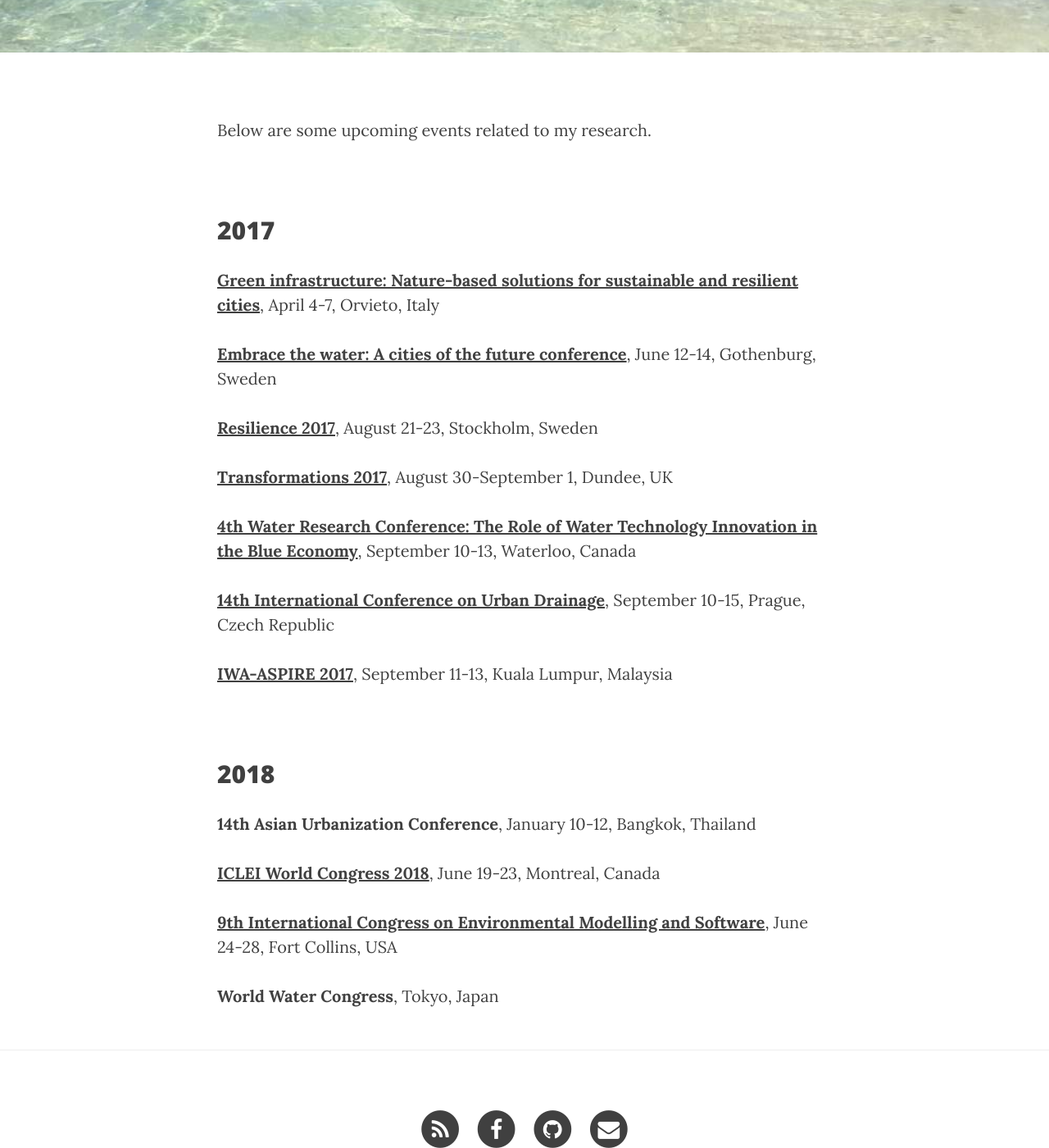
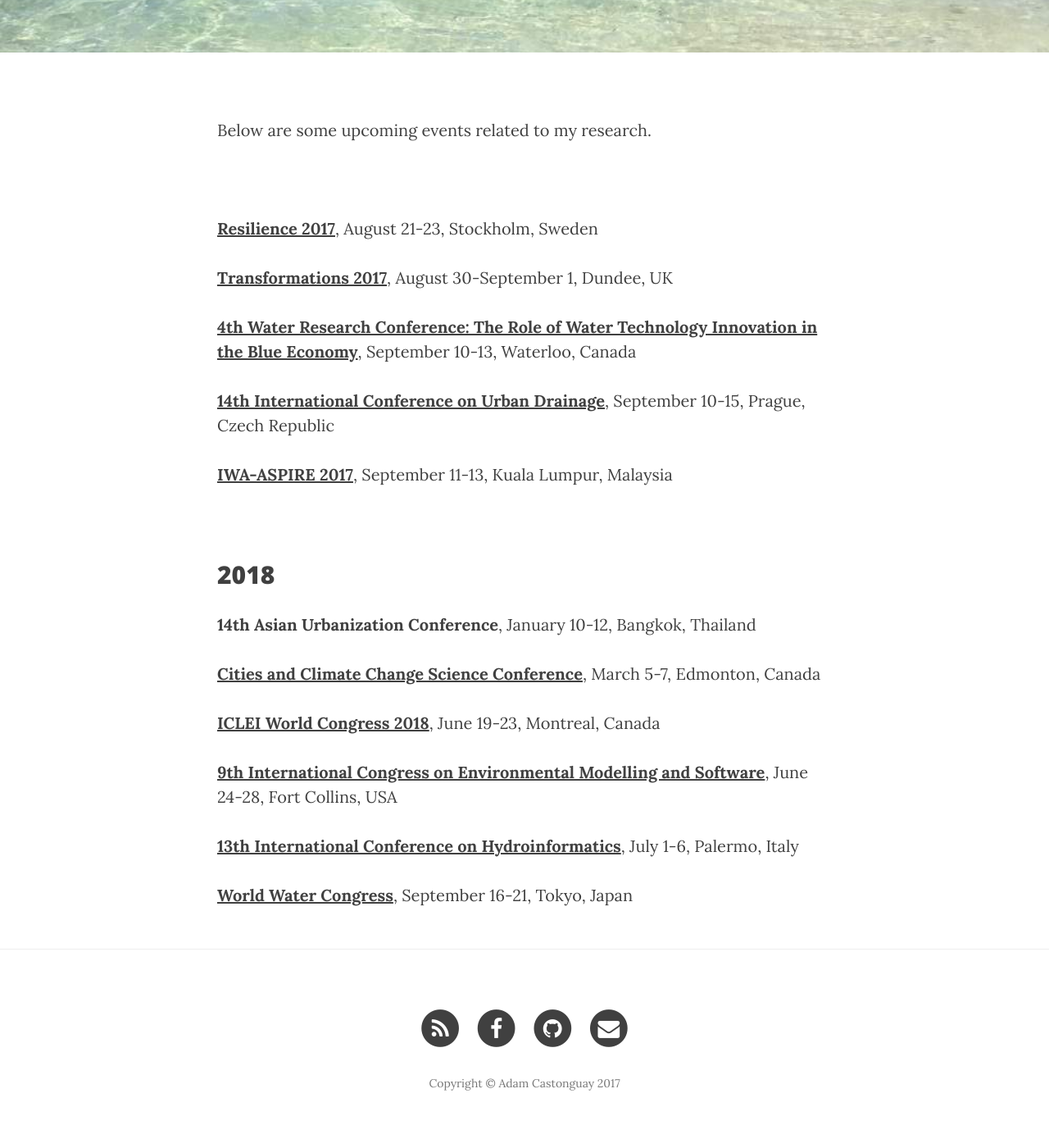
Before and after one commit to accastonguay/previous_website, a Jekyll site: the page built from related_events/index.md, in a window 1280 px wide and 1400 px high, scrolled down 358 px. Shown: the whole window at 82% size. Built offline with Jekyll 4.4.1, drawn with Linux system fonts in a browser that asks for light colours; nearby versions of some CDN libraries.

Commit message:
Change events, cv

```diff
--- a/404.html
+++ b/404.html
@@ -6,9 +6,9 @@
     <meta charset="utf-8">
     <meta http-equiv="X-UA-Compatible" content="IE=edge">
     <meta name="viewport" content="width=device-width, initial-scale=1">
-    <meta name="description" content="Online Territory of Shikher Verma">
+    <meta name="description" content="Online Territory of Adam Castonguay">
 
-    <title>My Territory</title>
+    <title>Page not found</title>
 
     <link rel="canonical" href="/">
 
--- a/related_events/index.md
+++ b/related_events/index.md
@@ -19,13 +19,13 @@
 
 **[Urban Transitions Global Summit](http://www.urbantransitionsconference.com/)**, September 5-9, Shanghai, China
 
-**[World Water Congress](http://www.iwa-network.org/event/world-water-congress-exhibition-2016/)**, October 9-14, Brisbane, Australia  -->
+**[World Water Congress](http://www.iwa-network.org/event/world-water-congress-exhibition-2016/)**, October 9-14, Brisbane, Australia
 
 ## 2017
 
 **[Green infrastructure: Nature-based solutions for sustainable and resilient cities](http://www.greeninurbs.com/finalconference/)**, April 4-7, Orvieto, Italy
 
-**[Embrace the water: A cities of the future conference](http://www.embracethewater2017.com/)**, June 12-14, Gothenburg, Sweden
+**[Embrace the water: A cities of the future conference](http://www.embracethewater2017.com/)**, June 12-14, Gothenburg, Sweden -->
 
 **[Resilience 2017](http://resilience2017.org/)**, August 21-23, Stockholm, Sweden
 
@@ -43,8 +43,12 @@
 
 **14th Asian Urbanization Conference**, January 10-12, Bangkok, Thailand
 
+**[Cities and Climate Change Science Conference](http://citiesipcc.org/)**, March 5-7, Edmonton, Canada
+
 **[ICLEI World Congress 2018](http://www.iclei.org/details/article/iclei-world-congress-2018.html)**, June 19-23, Montreal, Canada
 
 **[9th International Congress on Environmental Modelling and Software](http://iemss2018.engr.colostate.edu/)**, June 24-28, Fort Collins, USA
 
-**World Water Congress**, Tokyo, Japan
+**[13th International Conference on Hydroinformatics](http://www.hic2018.org/)**, July 1-6, Palermo, Italy
+
+**[World Water Congress](http://worldwatercongress.org/)**, September 16-21, Tokyo, Japan
```
Also changed, not shown: CV/index.md (+6 -2 lines), index.html (+5 -4 lines).
